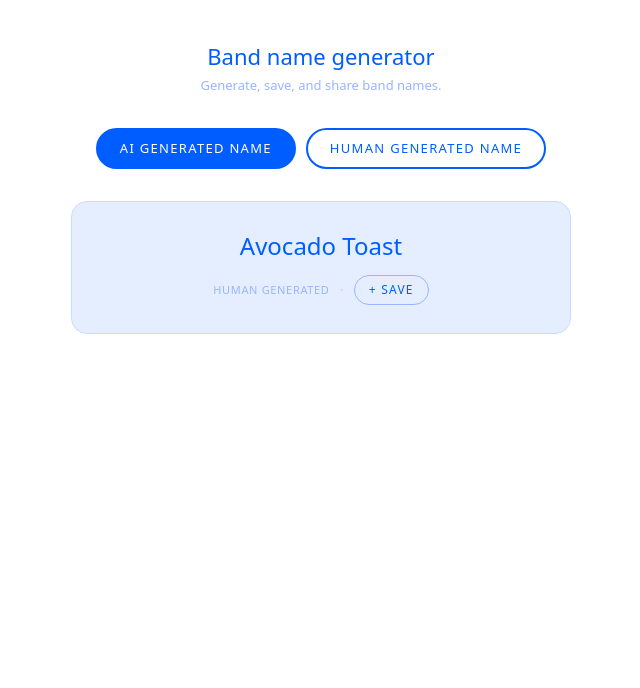
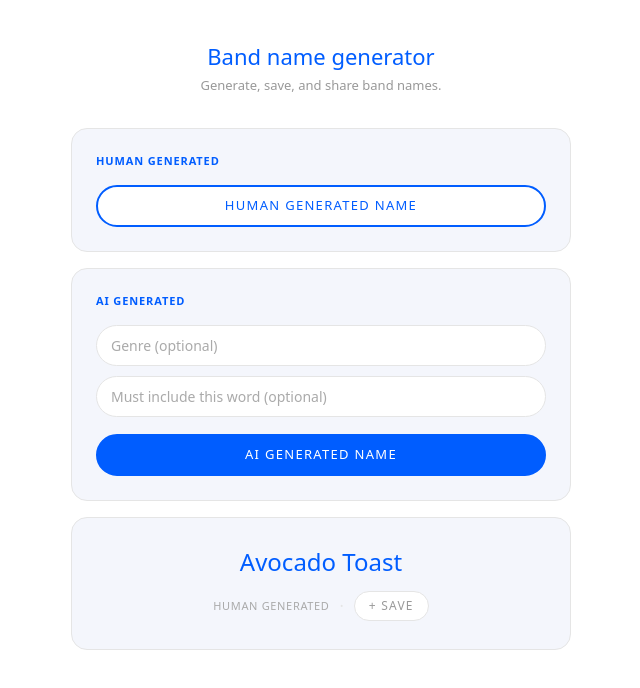
Before and after one commit to psawce/band-name-generator, a Next.js app: page / in a window 1280 px wide. Both pictures are taken after a click on the button "HUMAN GENERATED NAME". Shown: the top 688 px of the page, without its empty margins (319-959 px from the left). Built offline with nearby package versions, Linux system fonts and the light colour scheme.

Commit message:
Update page.js

```diff
--- a/app/page.js
+++ b/app/page.js
@@ -1,6 +1,6 @@
 "use client";
 
-import { useState } from "react";
+import { useState, useRef } from "react";
 
 const LIST_NAMES = [
   "Some U.S. Americans","Tragically Underseasoned","The Irrelevant Takes","Oblong Ball",
@@ -39,6 +39,28 @@ const LIST_NAMES = [
   "Semantic Apocalypse","Sunshine Carpet Cleaners","Avocado Toast","The Russian Dossier"
 ];
 
+const GENRES = [
+  "Classic Rock","Hard Rock","Soft Rock","Punk Rock","Post-Punk","Garage Rock","Psychedelic Rock","Progressive Rock","Art Rock","Glam Rock","Indie Rock","Alternative Rock","Grunge","Emo","Screamo","Math Rock","Post-Rock","Noise Rock","Surf Rock","Folk Rock","Southern Rock","Heartland Rock","Rockabilly","Stoner Rock","Desert Rock",
+  "Heavy Metal","Thrash Metal","Death Metal","Black Metal","Doom Metal","Power Metal","Glam Metal","Hair Metal","Nu-Metal","Groove Metal","Symphonic Metal","Folk Metal","Viking Metal","Metalcore","Deathcore","Djent","Progressive Metal","Sludge Metal",
+  "Synth-pop","Electropop","Teen Pop","Bubblegum Pop","Chamber Pop","Dream Pop","Indie Pop","Art Pop","Baroque Pop","Dance Pop","K-Pop","J-Pop","C-Pop","Latin Pop","Pop Rock","Power Pop","Hyperpop","Sophisti-pop",
+  "Old School Hip-Hop","East Coast Hip-Hop","West Coast Hip-Hop","Southern Rap","Trap","Drill","Mumble Rap","Conscious Rap","Political Rap","Gangsta Rap","Boom Bap","Lo-fi Hip-Hop","Cloud Rap","Jazz Rap","Crunk","G-Funk","Horrorcore","Emo Rap","Alternative Hip-Hop","Phonk",
+  "Classic Soul","Motown","Neo-Soul","Contemporary R&B","Quiet Storm","New Jack Swing","Funk","Gospel","Blue-Eyed Soul","Alternative R&B",
+  "House","Deep House","Tech House","Progressive House","Future House","Techno","Detroit Techno","Industrial Techno","Trance","Psytrance","Progressive Trance","Drum & Bass","Liquid DnB","Jungle","Dubstep","Brostep","Future Bass","EDM","Big Room","Electro","Synthwave","Retrowave","Vaporwave","Chillwave","Lo-fi","Ambient","Dark Ambient","IDM","Breakbeat","UK Garage","2-Step","Grime","Footwork","Juke","Jersey Club","Afro House","Melodic Techno",
+  "Classic Country","Outlaw Country","Country Pop","Bro-Country","Country Rock","Americana","Bluegrass","Progressive Bluegrass","Honky Tonk","Western Swing","Country Folk","Neo-Traditional Country","Alt-Country",
+  "Traditional Jazz","Dixieland","Swing","Bebop","Cool Jazz","Hard Bop","Modal Jazz","Free Jazz","Jazz Fusion","Smooth Jazz","Acid Jazz","Nu-Jazz","Vocal Jazz","Latin Jazz","Afro-Cuban Jazz","Jazz Funk",
+  "Delta Blues","Piedmont Blues","Chicago Blues","Electric Blues","Texas Blues","Blues Rock","Swamp Blues","Jump Blues","Soul Blues",
+  "Traditional Folk","Contemporary Folk","Anti-Folk","Freak Folk","Psychedelic Folk","Celtic Folk","Singer-Songwriter","Neofolk",
+  "Reggaeton","Salsa","Bachata","Cumbia","Merengue","Vallenato","Bossa Nova","Samba","Tango","Tropical","Banda","Norteño","Corridos","Corridos Tumbados","Flamenco","Urbano Latino",
+  "Roots Reggae","Dancehall","Ska","Rocksteady","Dub","Lovers Rock","Ragga","Soca","Calypso","Kompa","Zouk",
+  "Traditional Gospel","Contemporary Christian Music","Christian Rock","Christian Hip-Hop","Southern Gospel","Black Gospel","Praise & Worship",
+  "Orchestral Pop","Cinematic","Film Score","Neoclassical","Contemporary Classical","Minimalism","Post-Minimalism","New Age",
+  "Afrobeats","Afropop","Highlife","Amapiano","Kwaito","Gqom","Bollywood","Bhangra","Qawwali","Mandopop","Fado","Klezmer","Celtic","Hawaiian","Slack-Key Guitar","Mbalax",
+  "Classic Punk","Hardcore Punk","Pop Punk","Ska Punk","Crust Punk","Anarcho-Punk","Cold Wave","Goth Rock","Darkwave","Synth Punk","Queercore",
+  "Noise","Industrial","Power Electronics","Drone","Glitch","Musique Concrète","Lowercase","Plunderphonics","Hauntology","Witch House",
+  "Classic Funk","P-Funk","Boogie","Disco","Nu-Disco","Space Disco","Post-Disco","Electro-Funk",
+  "Ambient New Age","Nature Sounds","Healing Frequencies","Meditation Music","Space Music"
+];
+
 const RANDOM_SEEDS = [
   "office supplies","deep sea creatures","obscure sports","medieval professions",
   "kitchen appliances","Cold War era terms","1970s slang","geological formations",
@@ -58,11 +80,111 @@ const SHARE_PLATFORMS = [
   { name: "TikTok", fn: (t) => { const ta = document.createElement("textarea"); ta.value = t; document.body.appendChild(ta); ta.select(); document.execCommand("copy"); document.body.removeChild(ta); alert("Copied! Paste into TikTok."); } },
 ];
 
-// Blue palette
-const BLUE      = "#005dff";
-const BLUE_10   = "#e5eeff";
-const BLUE_20   = "#ccdaff";
-const BLUE_40   = "#99b5ff";
+const BLUE    = "#005dff";
+const BLUE_BG = "#f4f6fc";
+const BORDER  = "#e5e5e5";
+const DIVIDER = "#f0f0f0";
+const MUTED   = "#999999";
+const FAINT   = "#aaaaaa";
+
+const styles = `
+  .bng-card {
+    background: #f4f6fc;
+    border: 1px solid #e5e5e5;
+    border-radius: 16px;
+    padding: 1.5rem;
+    margin-bottom: 1rem;
+    text-align: left;
+  }
+  .bng-card-label {
+    font-size: 11px;
+    font-weight: 600;
+    letter-spacing: 0.08em;
+    text-transform: uppercase;
+    color: #005dff;
+    margin: 0 0 1rem;
+  }
+  .bng-input {
+    width: 100%;
+    font-family: inherit;
+    font-size: 14px;
+    padding: 9px 14px;
+    border: 1.5px solid #e5e5e5;
+    border-radius: 999px;
+    outline: none;
+    box-sizing: border-box;
+    background: #fff;
+    color: #111;
+    margin-bottom: 0.6rem;
+  }
+  .bng-input:focus {
+    border-color: #005dff;
+  }
+  .bng-input::placeholder {
+    color: #aaa;
+  }
+  .bng-autocomplete {
+    background: #fff;
+    border: 1.5px solid #e5e5e5;
+    border-radius: 12px;
+    max-height: 180px;
+    overflow-y: auto;
+    margin-bottom: 0.75rem;
+    box-shadow: 0 4px 12px rgba(0,0,0,0.06);
+  }
+  .bng-autocomplete-item {
+    padding: 9px 14px;
+    font-size: 13px;
+    cursor: pointer;
+    color: #111;
+    border-bottom: 1px solid #f0f0f0;
+  }
+  .bng-autocomplete-item:last-child {
+    border-bottom: none;
+  }
+  .bng-autocomplete-item:hover {
+    background: #f4f6fc;
+    color: #005dff;
+  }
+  .bng-btn-full {
+    font-family: inherit;
+    font-size: 13px;
+    font-weight: 500;
+    text-transform: uppercase;
+    letter-spacing: 0.1em;
+    border-radius: 999px;
+    padding: 9px 22px;
+    cursor: pointer;
+    display: flex;
+    align-items: center;
+    justify-content: center;
+    outline: none;
+    white-space: nowrap;
+    transition: opacity 0.15s;
+    box-sizing: border-box;
+    width: 100%;
+    margin-top: 0.5rem;
+  }
+  .bng-btn-primary {
+    background: #005dff;
+    color: #fff;
+    border: 2px solid #005dff;
+  }
+  .bng-btn-outline {
+    background: #fff;
+    color: #005dff;
+    border: 2px solid #005dff;
+  }
+  .bng-btn-ghost {
+    background: #fff;
+    color: #999;
+    border: 1.5px solid #e5e5e5;
+    font-size: 12px !important;
+    padding: 5px 14px !important;
+    width: auto !important;
+    margin-top: 0 !important;
+  }
+`;
 
 const pillBtn = (bg, color, border, small, full) => ({
   fontFamily: "inherit",
@@ -87,26 +209,7 @@ const pillBtn = (bg, color, border, small, full) => ({
   width: full ? "100%" : "auto",
 });
 
-const styles = `
-  .bng-btns {
-    display: flex;
-    flex-direction: column;
-    gap: 10px;
-    margin-bottom: 2rem;
-  }
-  @media (min-width: 480px) {
-    .bng-btns {
-      flex-direction: row;
-      justify-content: center;
-    }
-    .bng-btns button {
-      width: auto !important;
-      min-width: 180px;
-    }
-  }
-`;
-
-export default function App() {
+export default function Home() {
   const [currentName, setCurrentName] = useState(null);
   const [source, setSource] = useState(null);
   const [savedNames, setSavedNames] = useState([]);
@@ -114,6 +217,22 @@ export default function App() {
   const [loading, setLoading] = useState(false);
   const [showShare, setShowShare] = useState(false);
   const [copied, setCopied] = useState(false);
+  const [genre, setGenre] = useState("");
+  const [requiredWord, setRequiredWord] = useState("");
+  const [suggestions, setSuggestions] = useState([]);
+  const genreRef = useRef(null);
+
+  const handleGenreChange = (val) => {
+    setGenre(val);
+    if (val.trim().length < 1) { setSuggestions([]); return; }
+    const matches = GENRES.filter(g => g.toLowerCase().includes(val.toLowerCase())).slice(0, 8);
+    setSuggestions(matches);
+  };
+
+  const selectGenre = (g) => {
+    setGenre(g);
+    setSuggestions([]);
+  };
 
   const getRandom = () => {
     setCurrentName(LIST_NAMES[Math.floor(Math.random() * LIST_NAMES.length)]);
@@ -127,7 +246,12 @@ export default function App() {
     try {
       const seed = RANDOM_SEEDS[Math.floor(Math.random() * RANDOM_SEEDS.length)];
       const avoidList = aiHistory.slice(-10).join(", ");
-      const prompt = `Generate one creative, funny, or absurd band name. Draw loose inspiration from this random theme for variety: "${seed}". The name does NOT need to be literally about that theme — just use it as a creative jumping-off point. Do NOT use any of these recently generated names or repeat their words: ${avoidList || "none yet"}. Reply with ONLY the band name — no explanation, no punctuation at the end, no quotes.`;
+      let prompt = `Generate one creative, funny, or absurd band name.`;
+      if (genre) prompt += ` The band plays ${genre} music — let the genre subtly influence the name's tone or style.`;
+      if (requiredWord) prompt += ` The band name MUST include the word "${requiredWord}".`;
+      if (!genre && !requiredWord) prompt += ` Draw loose inspiration from this random theme for variety: "${seed}".`;
+      prompt += ` Do NOT use any of these recently generated names or repeat their words: ${avoidList || "none yet"}. Reply with ONLY the band name — no explanation, no punctuation at the end, no quotes.`;
+
       const res = await fetch("/api/generate", {
         method: "POST",
         headers: { "Content-Type": "application/json" },
@@ -170,35 +294,66 @@ export default function App() {
     <>
       <style>{styles}</style>
       <div style={{ background: "#fff", minHeight: "100vh", padding: "2.5rem 1.25rem", boxSizing: "border-box" }}>
-        <div style={{ maxWidth: 500, margin: "0 auto", fontFamily: "system-ui, sans-serif", textAlign: "center" }}>
+        <div style={{ maxWidth: 500, margin: "0 auto", fontFamily: "system-ui, sans-serif" }}>
 
-          <div style={{ marginBottom: "2rem" }}>
+          <div style={{ textAlign: "center", marginBottom: "2rem" }}>
             <h1 style={{ fontSize: 22, fontWeight: 500, margin: "0 0 0.2rem", color: BLUE }}>Band name generator</h1>
-            <p style={{ fontSize: 13, color: BLUE_40, margin: 0 }}>Generate, save, and share band names.</p>
+            <p style={{ fontSize: 13, color: MUTED, margin: 0 }}>Generate, save, and share band names.</p>
           </div>
 
-          <div className="bng-btns">
-            <button onClick={getAI} disabled={loading} style={{ ...pillBtn(BLUE, "#fff", BLUE, false), opacity: loading ? 0.5 : 1, cursor: loading ? "default" : "pointer" }}>
-              {loading ? "Thinking..." : "AI Generated Name"}
-            </button>
-            <button onClick={getRandom} style={pillBtn("#fff", BLUE, BLUE, false)}>
+          {/* Human Generated Card */}
+          <div className="bng-card">
+            <p className="bng-card-label">Human Generated</p>
+            <button onClick={getRandom} className="bng-btn-full bng-btn-outline">
               Human Generated Name
             </button>
           </div>
 
+          {/* AI Generated Card */}
+          <div className="bng-card">
+            <p className="bng-card-label">AI Generated</p>
+            <div style={{ position: "relative" }}>
+              <input
+                ref={genreRef}
+                className="bng-input"
+                placeholder="Genre (optional)"
+                value={genre}
+                onChange={e => handleGenreChange(e.target.value)}
+                onBlur={() => setTimeout(() => setSuggestions([]), 150)}
+              />
+              {suggestions.length > 0 && (
+                <div className="bng-autocomplete">
+                  {suggestions.map(s => (
+                    <div key={s} className="bng-autocomplete-item" onMouseDown={() => selectGenre(s)}>{s}</div>
+                  ))}
+                </div>
+              )}
+            </div>
+            <input
+              className="bng-input"
+              placeholder="Must include this word (optional)"
+              value={requiredWord}
+              onChange={e => setRequiredWord(e.target.value)}
+            />
+            <button onClick={getAI} disabled={loading} className="bng-btn-full bng-btn-primary" style={{ opacity: loading ? 0.5 : 1, cursor: loading ? "default" : "pointer" }}>
+              {loading ? "Thinking..." : "AI Generated Name"}
+            </button>
+          </div>
+
+          {/* Result Card */}
           {(currentName || loading) && (
-            <div style={{ background: BLUE_10, border: `1px solid ${BLUE_20}`, borderRadius: 16, padding: "1.75rem 1.5rem", marginBottom: "2rem", minHeight: 100, display: "flex", flexDirection: "column", alignItems: "center", justifyContent: "center", gap: 14 }}>
+            <div style={{ background: BLUE_BG, border: `1px solid ${BORDER}`, borderRadius: 16, padding: "1.75rem 1.5rem", marginBottom: "1rem", minHeight: 100, display: "flex", flexDirection: "column", alignItems: "center", justifyContent: "center", gap: 14 }}>
               {loading ? (
-                <p style={{ fontSize: 13, color: BLUE_40, margin: 0 }}>Generating...</p>
+                <p style={{ fontSize: 13, color: FAINT, margin: 0 }}>Generating...</p>
               ) : (
                 <>
-                  <span style={{ fontSize: 24, fontWeight: 500, color: BLUE, lineHeight: 1.3 }}>{currentName}</span>
+                  <span style={{ fontSize: 24, fontWeight: 500, color: BLUE, lineHeight: 1.3, textAlign: "center" }}>{currentName}</span>
                   <div style={{ display: "flex", alignItems: "center", gap: 10 }}>
-                    <span style={{ fontSize: 11, color: BLUE_40, letterSpacing: "0.06em", textTransform: "uppercase" }}>
+                    <span style={{ fontSize: 11, color: FAINT, letterSpacing: "0.06em", textTransform: "uppercase" }}>
                       {source === "ai" ? "AI generated" : "Human generated"}
                     </span>
-                    <span style={{ color: BLUE_20 }}>·</span>
-                    <button onClick={saveName} disabled={alreadySaved} style={{ ...pillBtn(BLUE_10, BLUE, BLUE_40, true), opacity: alreadySaved ? 0.4 : 1, cursor: alreadySaved ? "default" : "pointer" }}>
+                    <span style={{ color: BORDER }}>·</span>
+                    <button onClick={saveName} disabled={alreadySaved} style={{ ...pillBtn("#fff", MUTED, BORDER, true), opacity: alreadySaved ? 0.4 : 1, cursor: alreadySaved ? "default" : "pointer" }}>
                       {alreadySaved ? "Saved" : "+ Save"}
                     </button>
                   </div>
@@ -207,38 +362,39 @@ export default function App() {
             </div>
           )}
 
+          {/* Saved List */}
           {savedNames.length > 0 && (
-            <div style={{ textAlign: "left" }}>
+            <div>
               <div style={{ display: "flex", alignItems: "center", justifyContent: "space-between", marginBottom: "0.75rem" }}>
-                <span style={{ fontSize: 11, fontWeight: 500, color: BLUE_40, letterSpacing: "0.07em", textTransform: "uppercase" }}>
+                <span style={{ fontSize: 11, fontWeight: 500, color: FAINT, letterSpacing: "0.07em", textTransform: "uppercase" }}>
                   Your list — {savedNames.length}
                 </span>
-                <button onClick={() => setShowShare(!showShare)} style={pillBtn(BLUE_10, BLUE, BLUE_20, true)}>
+                <button onClick={() => setShowShare(!showShare)} style={pillBtn("#fff", MUTED, BORDER, true)}>
                   {showShare ? "Hide" : "Share List"}
                 </button>
               </div>
 
-              <div style={{ border: `1px solid ${BLUE_20}`, borderRadius: 14, overflow: "hidden", marginBottom: "1rem", background: "#fff" }}>
+              <div style={{ border: `1px solid ${BORDER}`, borderRadius: 14, overflow: "hidden", marginBottom: "1rem", background: "#fff" }}>
                 {savedNames.map((name, i) => (
-                  <div key={name} style={{ display: "flex", alignItems: "center", justifyContent: "space-between", padding: "11px 16px", borderTop: i > 0 ? `1px solid ${BLUE_10}` : "none" }}>
+                  <div key={name} style={{ display: "flex", alignItems: "center", justifyContent: "space-between", padding: "11px 16px", borderTop: i > 0 ? `1px solid ${DIVIDER}` : "none" }}>
                     <span style={{ fontSize: 14, color: BLUE }}>{name}</span>
-                    <button onClick={() => removeName(name)} style={pillBtn(BLUE_10, BLUE, BLUE_20, true)}>Remove</button>
+                    <button onClick={() => removeName(name)} style={pillBtn("#fff", MUTED, BORDER, true)}>Remove</button>
                   </div>
                 ))}
               </div>
 
               {showShare && (
-                <div style={{ border: `1px solid ${BLUE_20}`, borderRadius: 14, padding: "1.25rem", background: "#fff" }}>
-                  <p style={{ fontSize: 11, color: BLUE_40, margin: "0 0 1rem", letterSpacing: "0.06em", textTransform: "uppercase", fontWeight: 500 }}>Share via</p>
+                <div style={{ border: `1px solid ${BORDER}`, borderRadius: 14, padding: "1.25rem", background: "#fff" }}>
+                  <p style={{ fontSize: 11, color: FAINT, margin: "0 0 1rem", letterSpacing: "0.06em", textTransform: "uppercase", fontWeight: 500 }}>Share via</p>
                   <div style={{ display: "flex", flexWrap: "wrap", gap: 8, marginBottom: "0.75rem" }}>
                     {SHARE_PLATFORMS.map(p => (
-                      <button key={p.name} onClick={() => p.fn(shareText)} style={pillBtn(BLUE_10, BLUE, BLUE_20, true)}>
+                      <button key={p.name} onClick={() => p.fn(shareText)} style={pillBtn("#fff", MUTED, BORDER, true)}>
                         {p.name}
                       </button>
                     ))}
                   </div>
-                  <div style={{ borderTop: `1px solid ${BLUE_20}`, paddingTop: "0.75rem", marginTop: "0.25rem" }}>
-                    <button onClick={copyAll} style={{ ...pillBtn("#fff", BLUE, BLUE, false), width: "100%" }}>
+                  <div style={{ borderTop: `1px solid ${DIVIDER}`, paddingTop: "0.75rem", marginTop: "0.25rem" }}>
+                    <button onClick={copyAll} style={pillBtn("#fff", BLUE, BLUE, false, true)}>
                       {copied ? "Copied!" : "Copy All To Clipboard"}
                     </button>
                   </div>
```
